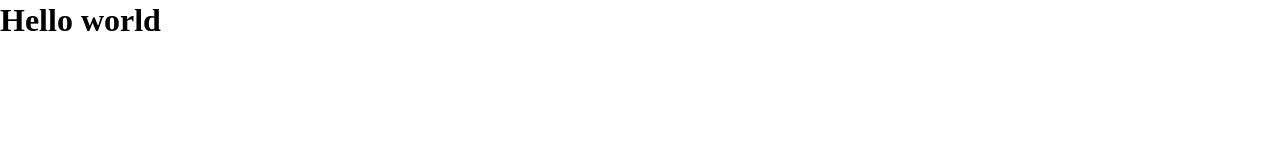
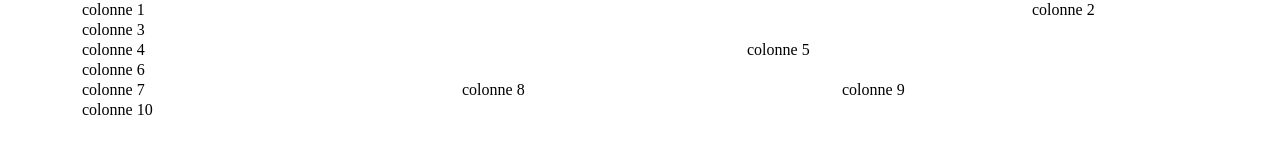
Before and after one commit to JeanneSciboz/licorne, a website built with Parcel: page src/index.html in a window 1280 px wide. Built offline with nearby package versions, Linux system fonts and the light colour scheme.

Commit message:
ajout de la grille bootstrap

```diff
--- a/package.json
+++ b/package.json
@@ -36,5 +36,8 @@
     "posthtml-include": "^1.7.4",
     "rimraf": "^3.0.2",
     "sass": "^1.69.5"
+  },
+  "dependencies": {
+    "bootstrap": "^5.3.3"
   }
 }
--- a/src/index.html
+++ b/src/index.html
@@ -7,7 +7,28 @@
     <link rel="stylesheet" href="scss/main.scss" />
   </head>
   <body>
-    <h1>Hello world</h1>
+    <div class="container">
+      <div class="row">
+        <div class="col-10">colonne 1</div>
+        <div class="col-2">colonne 2</div>
+      </div>
+      <div class="row">
+        <div class="col-12">colonne 3</div>
+      </div>
+      <div class="row">
+        <div class="col-7">colonne 4</div>
+        <div class="col-5">colonne 5</div>
+      </div>
+      <div class="row">
+        <div class="col-12">colonne 6</div>
+      </div>
+      <div class="row">
+        <div class="col-4">colonne 7</div>
+        <div class="col-4">colonne 8</div>
+        <div class="col-4">colonne 9</div>
+      </div>
+      <div class="col-12">colonne 10</div>
+    </div>
 
     <script src="js/main.js" type="module"></script>
   </body>
--- a/src/scss/main.scss
+++ b/src/scss/main.scss
@@ -1,3 +1,4 @@
 @import "base";
 @import "layout";
 @import "modules/example";
+@import "bootstrap/scss/bootstrap-grid";
```
Also changed, not shown: 1 other file.
